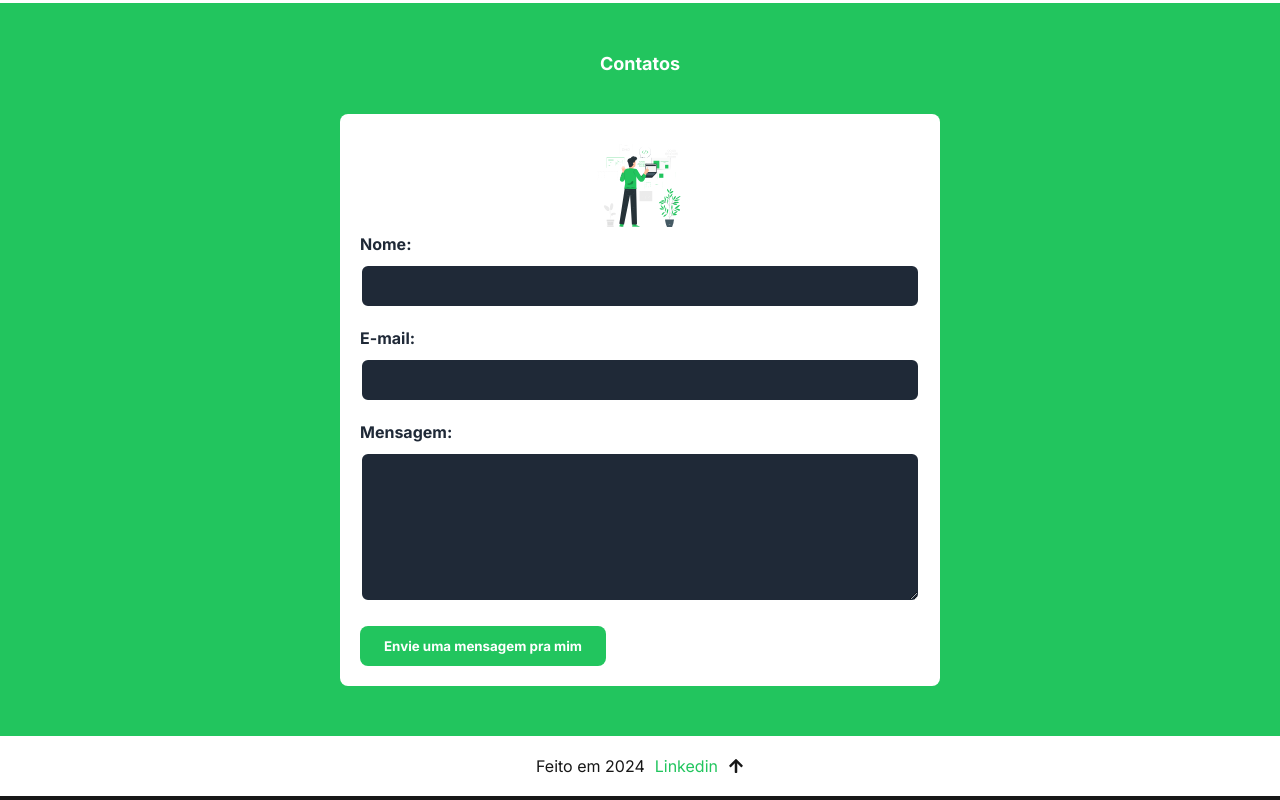
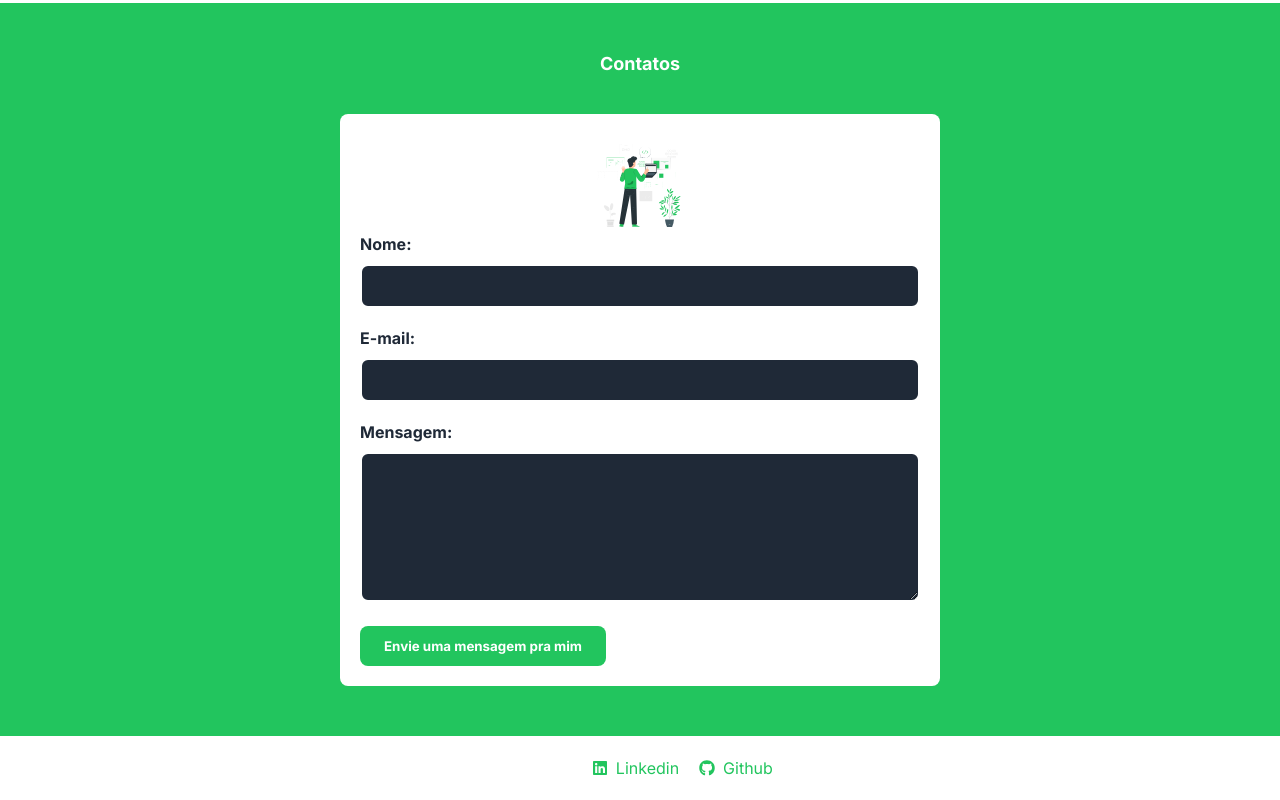
Before and after one commit to ramoncodevale/portfolio, a React (Vite) app: page / in a window 1280 px wide. Shown: the part 2211-3011 px from the top of the page. Built offline with nearby package versions, Linux system fonts and the light colour scheme.

Commit message:
add changes footer

```diff
--- a/src/components/footer/footer.css
+++ b/src/components/footer/footer.css
@@ -1,15 +1,23 @@
 .footer {
+  background-color: var(--background-color-dark);
+  color: #fff;
   display: flex;
   justify-content: center;
   align-items: center;
   padding: 20px;
+  flex-direction: column;
 }
 
 .footer-content {
   display: flex;
+  flex-direction: column;
   align-items: center;
   gap: 10px;
-    justify-content: space-between;
+}
+
+.footer-links {
+  display: flex;
+  gap: 20px;
 }
 
 .footer-links a {
@@ -18,8 +26,34 @@
   display: flex;
   align-items: center;
   gap: 8px;
+  transition: color 0.3s ease;
+}
+
+.footer-links a:hover {
+  color: var(--background-button-hover);
 }
 
 .scroll-to-top {
   cursor: pointer;
+  margin-top: 10px;
+  font-size: 24px;
+  transition: transform 0.3s ease, color 0.3s ease;
 }
+
+.scroll-to-top:hover {
+  transform: translateY(-5px);
+  color: var(--background-button-hover);
+}
+
+@media (min-width: 768px) {
+  .footer-content {
+    flex-direction: row;
+    justify-content: space-between;
+    width: 100%;
+    max-width: 1200px;
+  }
+
+  .scroll-to-top {
+    margin-top: 0;
+  }
+}
--- a/src/components/footer/footer.jsx
+++ b/src/components/footer/footer.jsx
@@ -1,13 +1,11 @@
 import "./footer.css";
-import { FaArrowUp } from "react-icons/fa";
-
-
+import { FaArrowUp, FaLinkedin, FaGithub} from "react-icons/fa";
 
 export function Footer() {
   const scrollToTop = () => {
     window.scrollTo({
       top: 0,
-      behavior: "smooth" // Para uma animação suave ao rolar para o topo
+      behavior: "smooth"
     });
   }
 
@@ -16,12 +14,17 @@ export function Footer() {
       <div className="footer-content">
         <p>Feito em 2024</p>
         <div className="footer-links">
-          <a href="https://www.linkedin.com/in/ramon-valentim-3435541a8/" target="_blank" className='link-linkedin'>
-           Linkedin
+          <a href="https://www.linkedin.com/in/ramon-valentim-3435541a8/" target="_blank" className="link-linkedin">
+            <FaLinkedin />
+            Linkedin
           </a>
+          <a href="https://github.com/ramoncodevale" target="_blank" className="link-github">
+            <FaGithub />
+            Github
+          </a>
+        </div>
+        <FaArrowUp className="scroll-to-top" onClick={scrollToTop} />
       </div>
-      <FaArrowUp className="scroll-to-top"  onClick={scrollToTop} />
-        </div>
     </footer>
   );
 }
```
Lines whose indentation alone changed are shown as unchanged.
